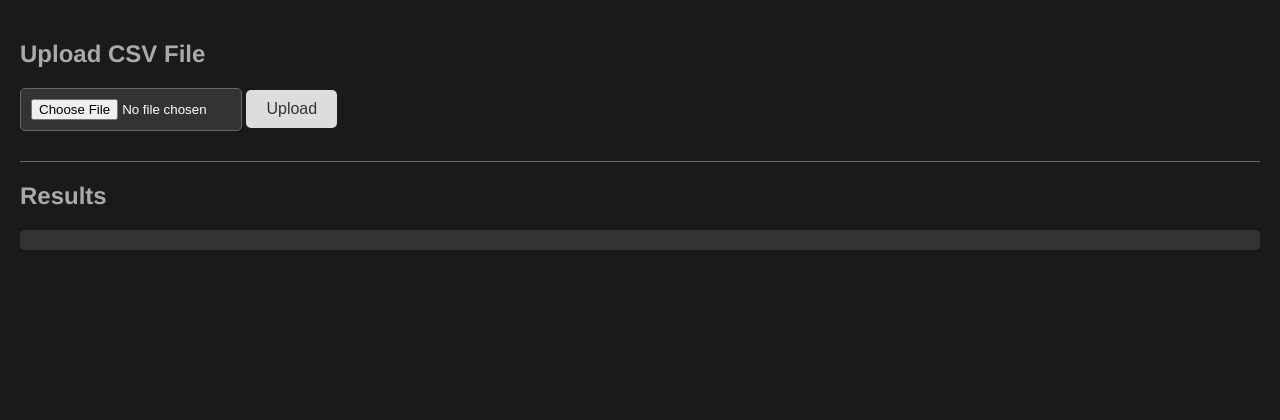
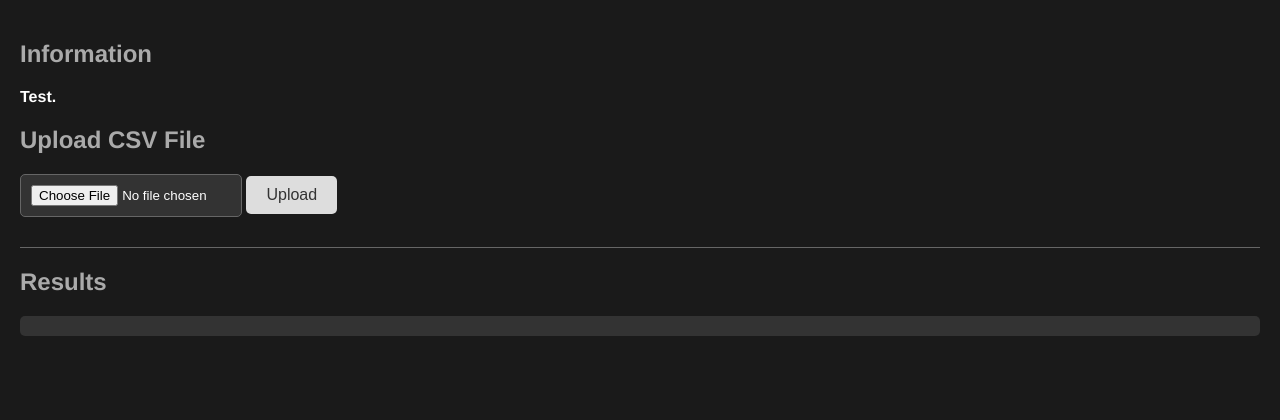
Before and after one commit to tsole0/ranked-eballot-manager, a Django app: page /ballotquery/ in a window 1280 px wide. Shown: the part 198-618 px from the top of the page. Run offline with Django 5.2, Linux system fonts and the light colour scheme.

Commit message:
small changes to html

```diff
--- a/eballot_api/ballotquery/templates/ballotquery/index.html
+++ b/eballot_api/ballotquery/templates/ballotquery/index.html
@@ -6,18 +6,24 @@
     <meta charset="UTF-8">
     <meta name="viewport" content="width=device-width, initial-scale=1.0">
     <title>MCR-SGA Ranked-Choice Voting</title>
-    <!-- Add CSS stylesheet link here -->
+
     <link rel="stylesheet" href="{% static 'ballotquery/css/dark-theme.css' %}">
 </head>
 
 <body>
     <header>
-        <!-- Add MCR-SGA logo here -->
         <img src="{% static 'ballotquery/images/mcr-logo.png' %}" alt="MCR-SGA Logo">
         <h1>MCR-SGA Ranked-Choice Voting</h1>
     </header>
 
     <main>
+        <section id="info-section">
+            <h2>Information</h2>
+            <p>
+                Test.
+            </p>
+        </section>
+
         <section id="upload-section">
             <h2>Upload CSV File</h2>
             <form id="upload-form" enctype="multipart/form-data">
```
